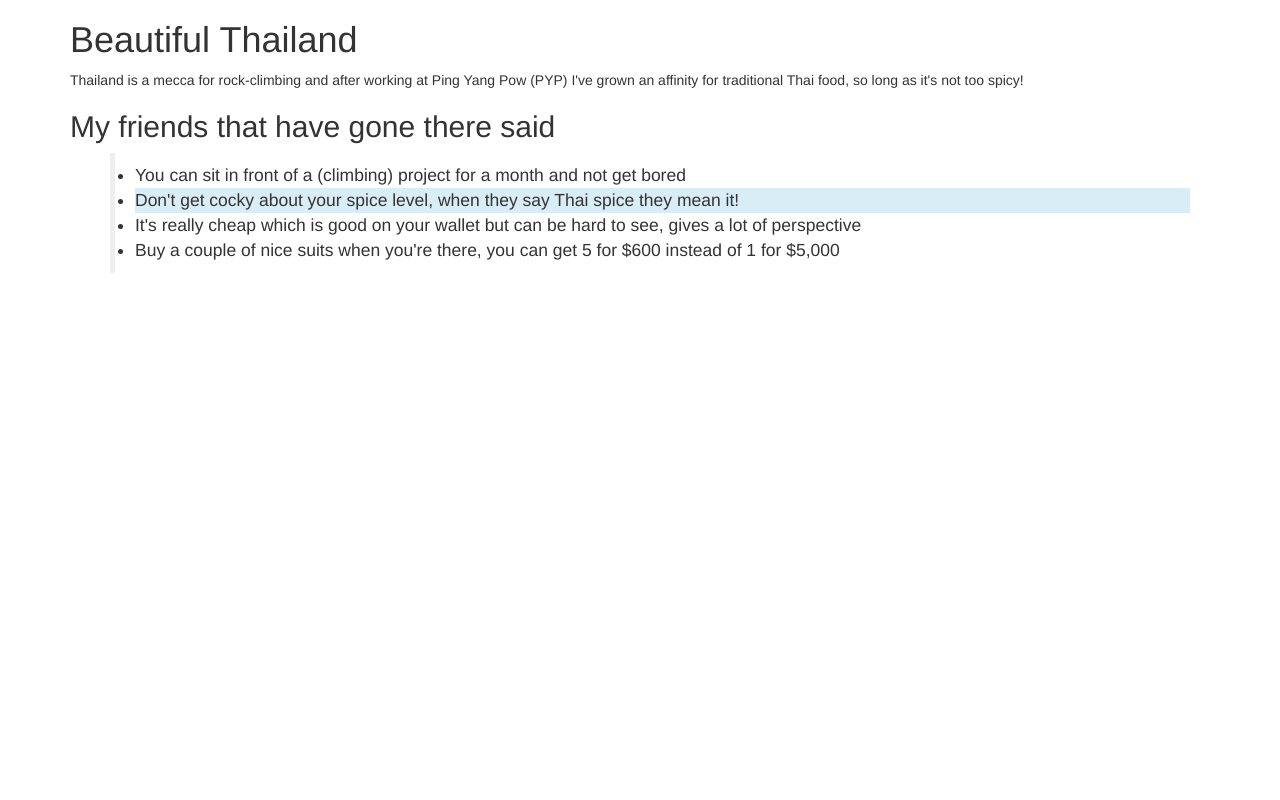
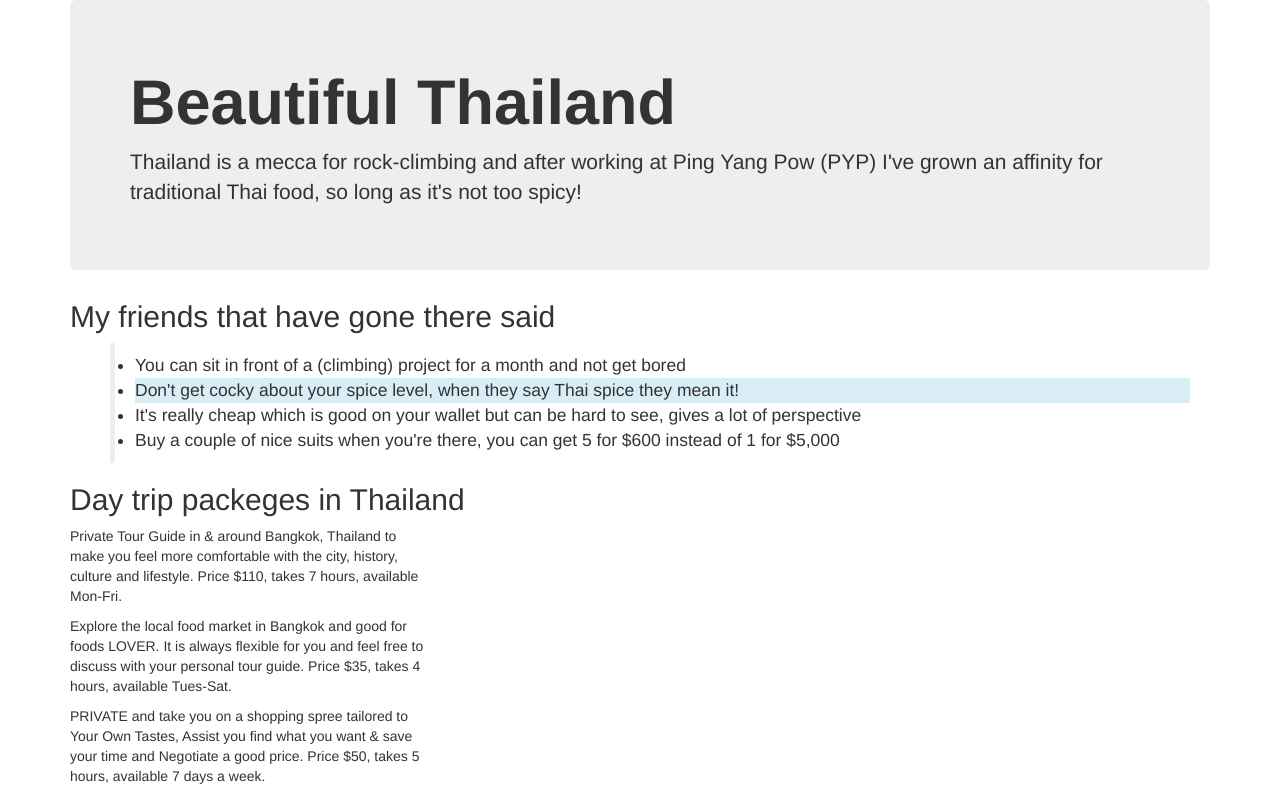
Before and after one commit to willpratt78/Vaction-Thailand, a plain HTML site: page index.html in a window 1280 px wide. Drawn offline with Linux system fonts and the light colour scheme.

Commit message:
add colums div

```diff
--- a/css/styles.css
+++ b/css/styles.css
@@ -0,0 +1,7 @@
+h1 {
+    font-weight: 800;
+}
+
+* {
+    font-family: helvetica;
+}
--- a/index.html
+++ b/index.html
@@ -7,7 +7,7 @@
     </head>
     <body>
       <div class="container">
-        <div class="Jumbotron">
+        <div class="jumbotron">
           <h1>Beautiful Thailand</h1>
           <p>
             Thailand is a mecca for rock-climbing and after working at Ping Yang Pow (PYP) I've grown an affinity for traditional Thai food, so long as it's not too spicy!
@@ -22,7 +22,20 @@
             <li>Buy a couple of nice suits when you're there, you can get 5 for $600 instead of 1 for $5,000</li>
           </blockquote>
         </ul>
-
+        <h2>Day trip packeges in Thailand</h2>
+        <div class="row">
+          <div class="col-lg-4">
+            <p>
+              Private Tour Guide in & around Bangkok, Thailand to make you feel more comfortable with the city, history, culture and lifestyle. Price $110, takes 7 hours, available Mon-Fri.
+            </p>
+            <p>
+              Explore the local food market in Bangkok and good for foods LOVER. It is always flexible for you and feel free to discuss with your personal tour guide. Price $35, takes 4 hours, available Tues-Sat.
+            </p>
+            <p>
+              PRIVATE and take you on a shopping spree tailored to Your Own Tastes, Assist you find what you want & save your time and Negotiate a good price. Price $50, takes 5 hours, available 7 days a week.
+            </p>
+          </div>
+        </div>
       </div>
     </body>
 </HTML>
```
